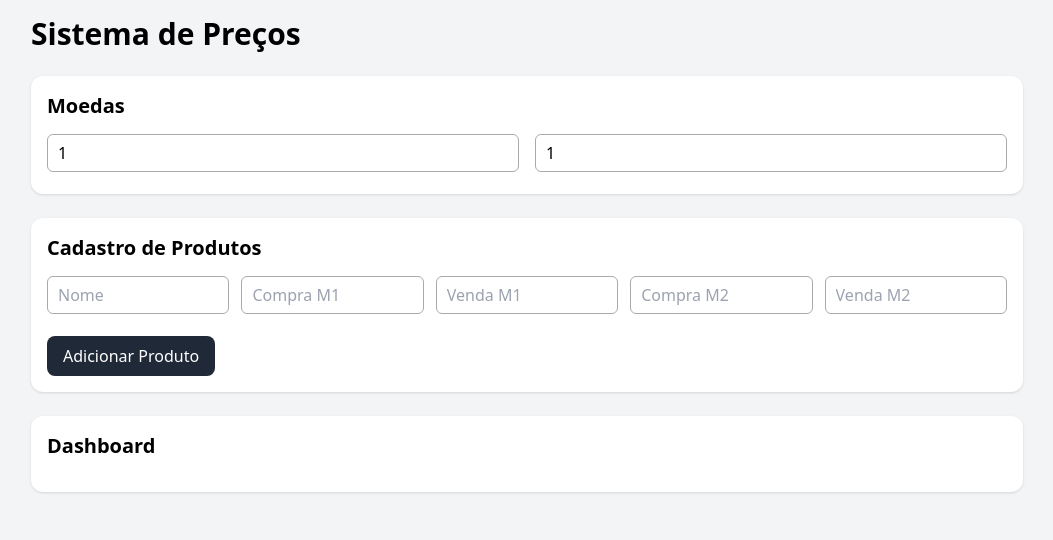
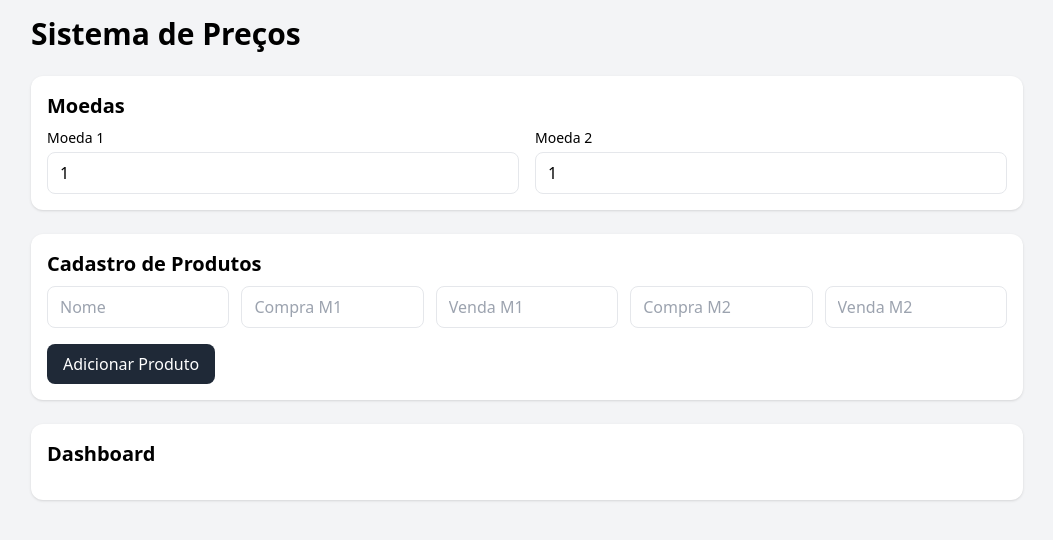
Before and after one commit to 695udud/currency-exchanger-poe, a React (Vite) app: page / in a window 1280 px wide. Shown: the top 540 px of the page, without its empty margins (113-1166 px from the left). Built offline with nearby package versions, Linux system fonts and the light colour scheme.

Commit message:
Update input.jsx

```diff
--- a/src/components/ui/input.jsx
+++ b/src/components/ui/input.jsx
@@ -1,8 +1,11 @@
-export default function Input(props) {
+export default function Input({ label, ...props }) {
   return (
-    <input
-      {...props}
-      style={{ padding: "6px 10px", margin: "6px 0", width: "100%", borderRadius: 6, border: "1px solid #aaa" }}
-    />
+    <div className="flex flex-col">
+      {label && <label className="text-sm mb-1">{label}</label>}
+      <input
+        {...props}
+        className="border rounded-lg px-3 py-2 w-full"
+      />
+    </div>
   );
 }
```
